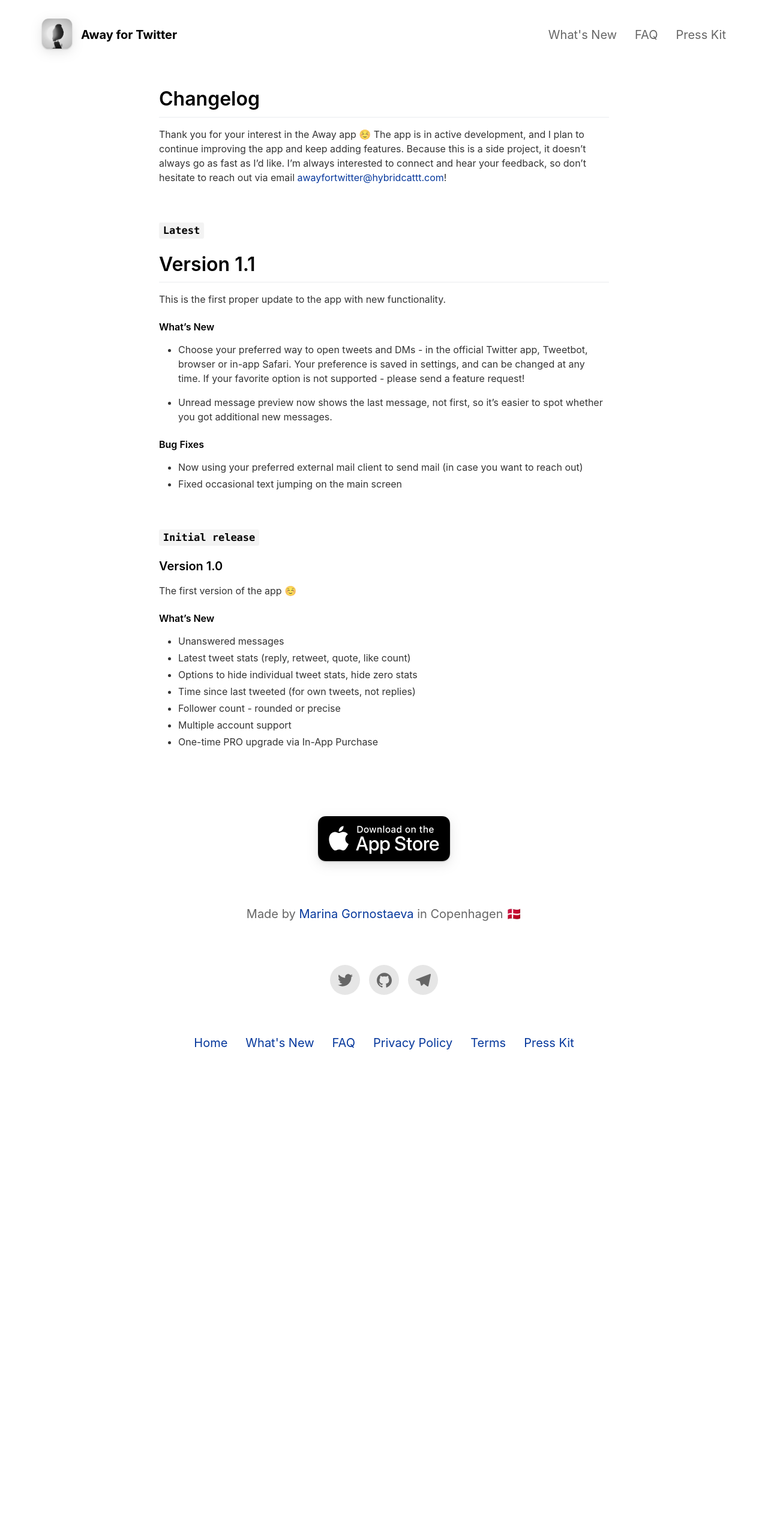
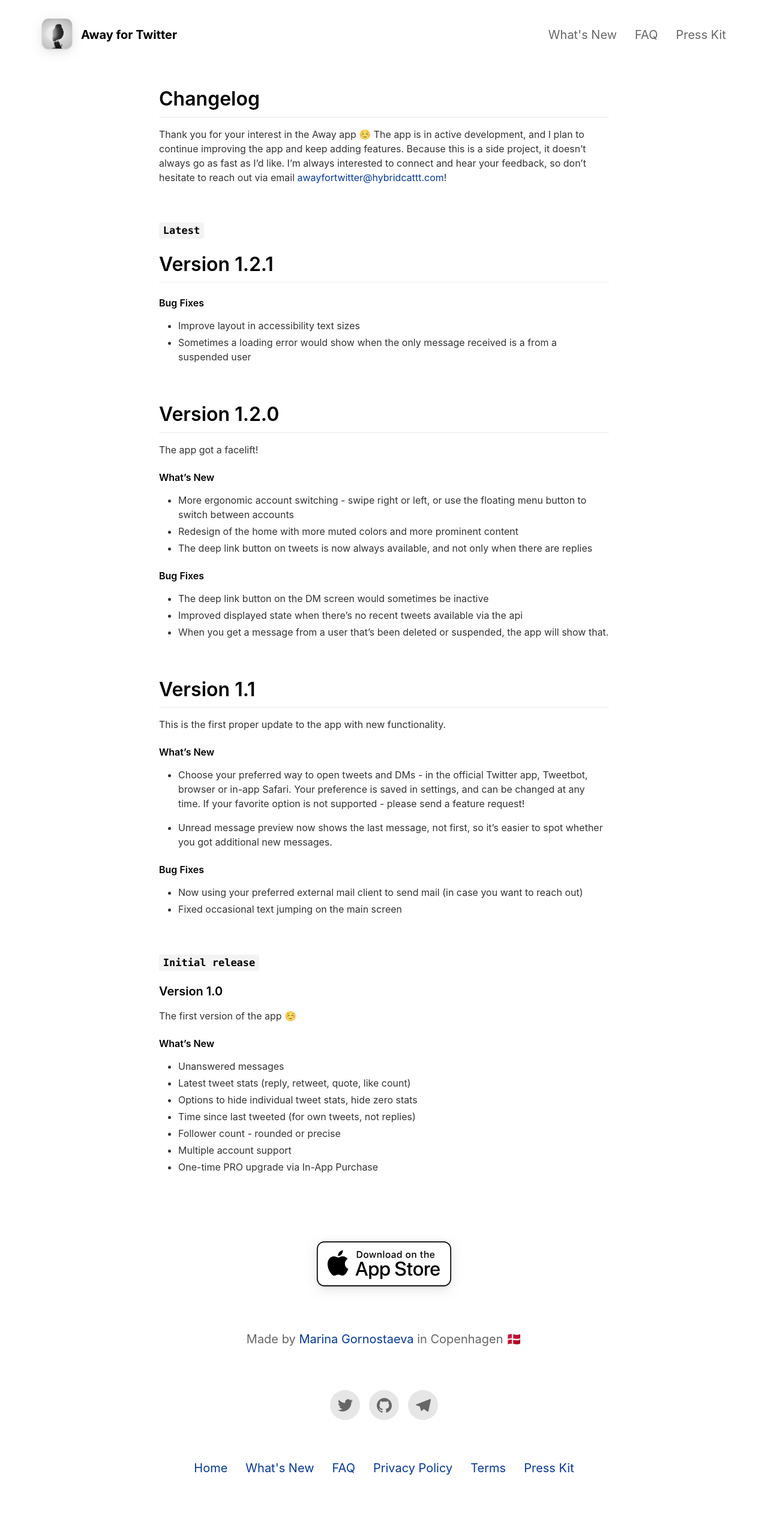
Before and after one commit to AwayForTwitter/app-landing-page, a Jekyll site: the page built from _pages/changelog.md, in a window 1280 px wide. Shown: the whole page at 60% size. Built offline with Jekyll 4.4.1, drawn with Linux system fonts in a browser that asks for light colours; before the commit the page ends 1819 px from its top, so only the background shows below that.

Commit message:
Update website for new version

```diff
--- a/_config.yml
+++ b/_config.yml
@@ -108,8 +108,8 @@
 
 cover_image                               : "assets/background_s.jpg"
 cover_image_small                         : "assets/background_small.jpg"                    # Replace with alternative image path or image URL.                    # Replace with alternative image path or image URL.
-cover_overlay_color                       : "#363b3d"
-cover_overlay_transparency                : 0.8
+cover_overlay_color                       : "#333333"
+cover_overlay_transparency                : 0.7
 
 device_color                              : black                                     # Set to: blue, black, yellow, coral or white.
 
--- a/_includes/downloadbuttons.html
+++ b/_includes/downloadbuttons.html
@@ -2,5 +2,5 @@
     {% if site.playstore_link %}
         <a class="playStoreLink" href="{{site.playstore_link}}"><img class="playStore" src="/assets/playstore.png"></a>
     {% endif %}
-    <a class="appStoreLink" href="{{site.appstore_link}}" data-goatcounter-click="appStoreLink_click"><img class="appStore" src="/assets/appstore.png" alt="Download Away for Twitter for iOS/macOS on the App Store"></a>
+    <a class="appStoreLink" href="{{site.appstore_link}}" data-goatcounter-click="appStoreLink_click"><img class="appStore" src="/assets/appstore-white.svg" alt="Download Away for Twitter for iOS/macOS on the App Store"></a>
 </div>
--- a/_pages/changelog.md
+++ b/_pages/changelog.md
@@ -11,6 +11,28 @@
 <br>
 
 ### `Latest`
+# **Version 1.2.1**
+#### Bug Fixes
+- Improve layout in accessibility text sizes
+- Sometimes a loading error would show when the only message received is a from a suspended user
+
+<br>
+
+# **Version 1.2.0**
+The app got a facelift!
+
+#### What's New
+- More ergonomic account switching - swipe right or left, or use the floating menu button to switch between accounts
+- Redesign of the home with more muted colors and more prominent content
+- The deep link button on tweets is now always available, and not only when there are replies
+
+#### Bug Fixes
+- The deep link button on the DM screen would sometimes be inactive
+- Improved displayed state when there's no recent tweets available via the api
+- When you get a message from a user that's been deleted or suspended, the app will show that.
+
+<br>
+
 # **Version 1.1**
 This is the first proper update to the app with new functionality.
 
--- a/_sass/layout.scss
+++ b/_sass/layout.scss
@@ -11,8 +11,7 @@
 	background-repeat: no-repeat;
 	background-size: cover;
 	background-position: top;
-	border-radius: 0px 0px 40px 40px;
-
+	// border-radius: 0px 0px 40px 40px;
 }
 
 @media only screen and (max-width: 768px) {
```
Also changed, not shown: assets/appstore-white.svg (added), assets/screenshot/home_screenshot_s.jpg.
